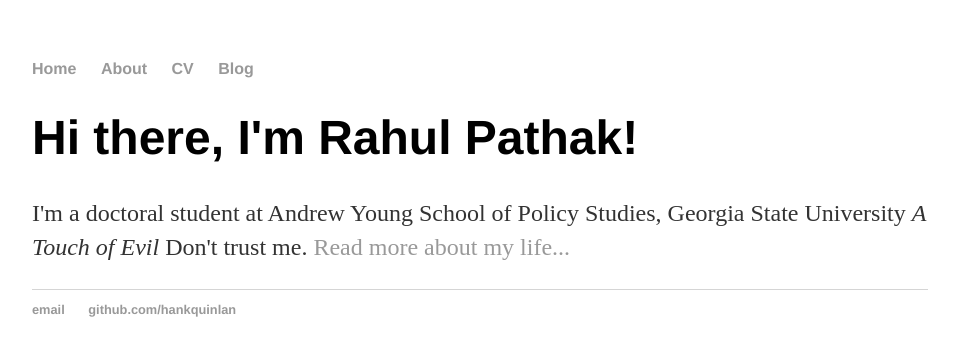
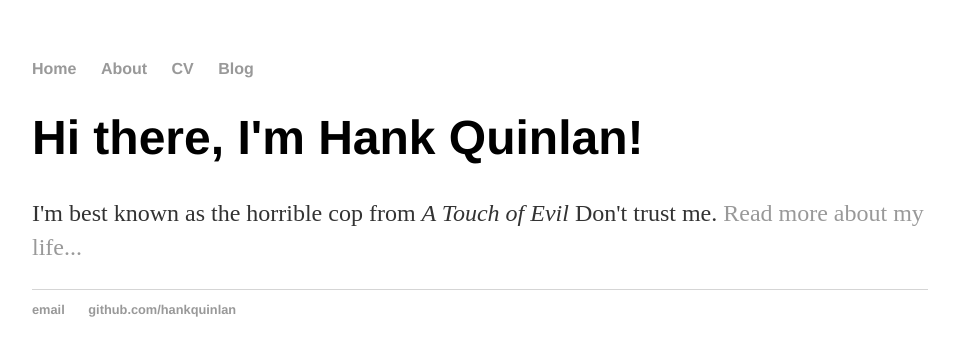
Before and after one commit to pathak-rahul/pathak-rahul.github.io, a Jekyll site: the page index.html, which Jekyll copies as it is, in a window 1280 px wide. Shown: the top 356 px of the page, without its empty margins (160-1116 px from the left). Built offline with Jekyll 4.4.1, drawn with Linux system fonts in a browser that asks for light colours.

Commit message:
Update index.html

```diff
--- a/index.html
+++ b/index.html
@@ -1,7 +1,7 @@
 <!DOCTYPE html>
 <html>
 	<head>
-		<title>Rahul Pathak, Horrible Cop</title>
+		<title>Hank Quinlan, Horrible Cop</title>
 		<!-- link to main stylesheet -->
 		<link rel="stylesheet" type="text/css" href="/css/main.css">
 	</head>
@@ -16,14 +16,14 @@
 		</nav>
 		<div class="container">
     		<div class="blurb">
-        		<h1>Hi there, I'm Rahul Pathak!</h1>
-				<p>I'm a doctoral student at Andrew Young School of Policy Studies, Georgia State University <em>A Touch of Evil</em> Don't trust me. <a href="/about">Read more about my life...</a></p>
+        		<h1>Hi there, I'm Hank Quinlan!</h1>
+				<p>I'm best known as the horrible cop from <em>A Touch of Evil</em> Don't trust me. <a href="/about">Read more about my life...</a></p>
     		</div><!-- /.blurb -->
 		</div><!-- /.container -->
 		<footer>
     		<ul>
-        		<li><a href="mailto:pathakrahul@hotmail.com">email</a></li>
-        		<li><a href="https://github.com/pathak-rahul">github.com/hankquinlan</a></li>
+        		<li><a href="mailto:hankquinlanhub@gmail.com">email</a></li>
+        		<li><a href="https://github.com/hankquinlan">github.com/hankquinlan</a></li>
 			</ul>
 		</footer>
 	</body>
```
